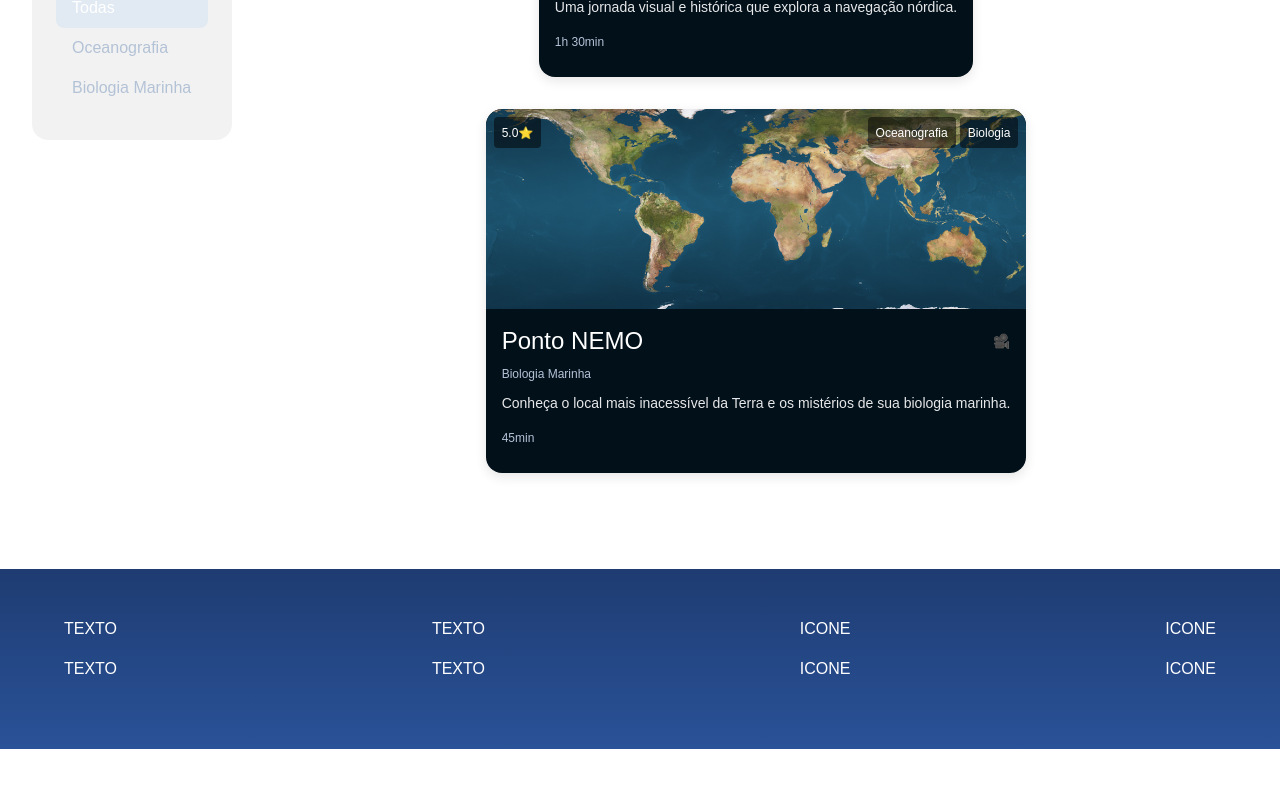
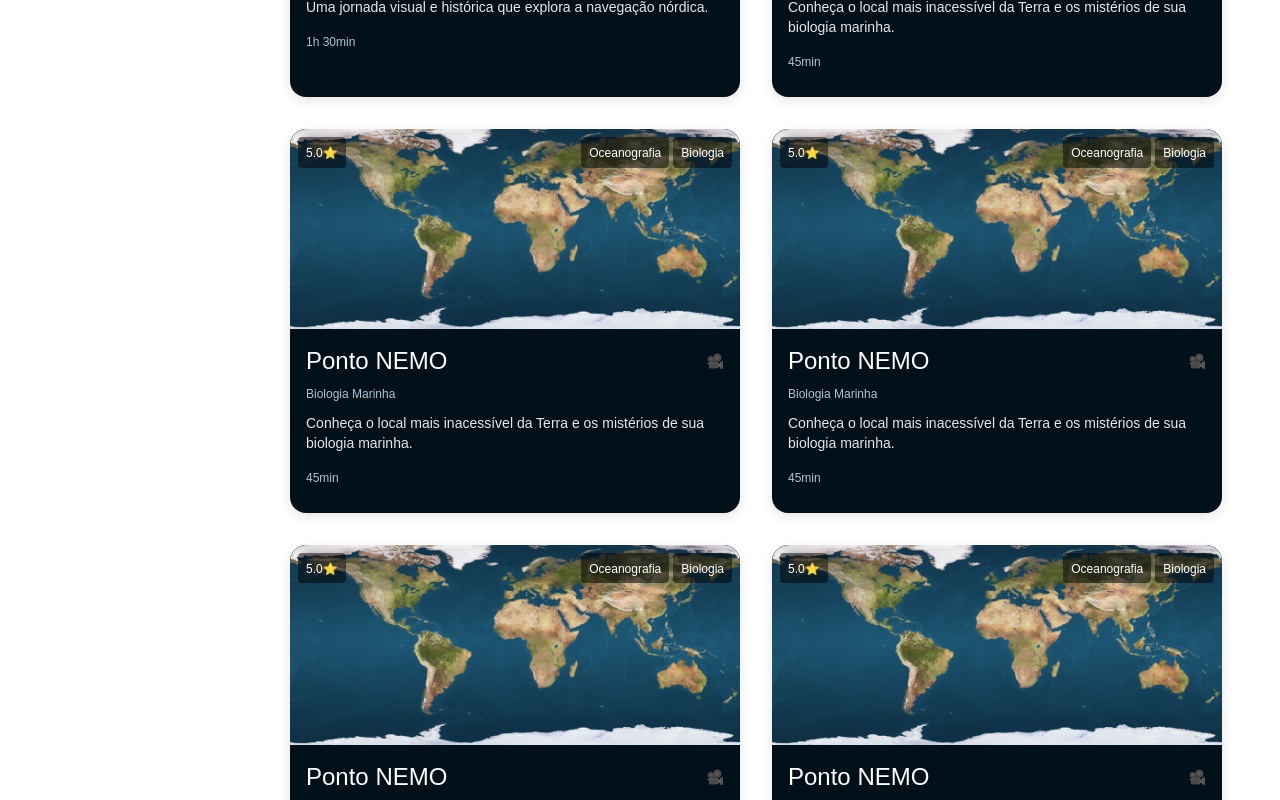
Before and after one commit to agr3w/prot_explorOceno, a React (Vite) app: page /documentaries in a window 1280 px wide. Shown: the part 520-1320 px from the top of the page. Before the commit the page ends 1269 px from the top, so only its background shows below. Built offline with nearby package versions, Linux system fonts and the light colour scheme.

Commit message:
Filtro estático

```diff
--- a/src/components/ContentGridComponents/contentGrid/contentGrid.jsx
+++ b/src/components/ContentGridComponents/contentGrid/contentGrid.jsx
@@ -19,7 +19,7 @@ const StyledCard = styled(Card)(({ theme }) => ({
 }));
 
 const CardMediaWrapper = styled(Box)(({ imageUrl }) => ({
-  height: 200, // Altura fixa para a imagem
+  height: 200,
   width: '100%',
   background: `url(${imageUrl}) center/cover`,
   borderTopLeftRadius: '16px',
@@ -41,9 +41,9 @@ const ContentGrid = ({ title, description, items }) => {
       <Typography variant="h6" color="text.secondary" sx={{ mb: 4 }}>
         {description}
       </Typography>
-      <Grid container spacing={{ xs: 2, sm: 3, md: 4 }} justifyContent="center" alignItems="stretch">
+      <Grid container spacing={{ xs: 2, sm: 3, md: 4 }} justifyContent="center" alignItems="stretch" >
         {items.map((item, index) => (
-          <Grid item xs={12} sm={6} md={4} key={index}>
+          <Grid item xs={12} sm={6} md={4} key={index} sx={{width: '450px'}}>
             <StyledCard>
               <CardMediaWrapper imageUrl={item.imageUrl}>
                 {/* Rótulo de avaliação (rating) */}
--- a/src/content/contentGrid/documentariesContent.js
+++ b/src/content/contentGrid/documentariesContent.js
@@ -23,4 +23,48 @@ export const documentariesData = [
     icon: "🎥",
     duration: "45min"
   },
+  {
+    category: "Biologia Marinha",
+    label: "Ponto NEMO",
+    shortDescription: "Conheça o local mais inacessível da Terra e os mistérios de sua biologia marinha.",
+    link: "link-para-o-documentario",
+    imageUrl: "/src/assets/earthmap1k.jpg", // Adicione o caminho para a sua imagem
+    rating: "5.0",
+    tags: ["Oceanografia", "Biologia"],
+    icon: "🎥",
+    duration: "45min"
+  },
+  {
+    category: "Biologia Marinha",
+    label: "Ponto NEMO",
+    shortDescription: "Conheça o local mais inacessível da Terra e os mistérios de sua biologia marinha.",
+    link: "link-para-o-documentario",
+    imageUrl: "/src/assets/earthmap1k.jpg", // Adicione o caminho para a sua imagem
+    rating: "5.0",
+    tags: ["Oceanografia", "Biologia"],
+    icon: "🎥",
+    duration: "45min"
+  },
+  {
+    category: "Biologia Marinha",
+    label: "Ponto NEMO",
+    shortDescription: "Conheça o local mais inacessível da Terra e os mistérios de sua biologia marinha.",
+    link: "link-para-o-documentario",
+    imageUrl: "/src/assets/earthmap1k.jpg", // Adicione o caminho para a sua imagem
+    rating: "5.0",
+    tags: ["Oceanografia", "Biologia"],
+    icon: "🎥",
+    duration: "45min"
+  },
+  {
+    category: "Biologia Marinha",
+    label: "Ponto NEMO",
+    shortDescription: "Conheça o local mais inacessível da Terra e os mistérios de sua biologia marinha.",
+    link: "link-para-o-documentario",
+    imageUrl: "/src/assets/earthmap1k.jpg", // Adicione o caminho para a sua imagem
+    rating: "5.0",
+    tags: ["Oceanografia", "Biologia"],
+    icon: "🎥",
+    duration: "45min"
+  },
 ];
--- a/src/pages/ContentPageTemplate.jsx
+++ b/src/pages/ContentPageTemplate.jsx
@@ -28,7 +28,8 @@ export default function ContentPageTemplate({ data, title, description }) {
             minWidth: 200,
             display: { xs: "none", md: "block" },
             marginRight: 4,
-            alignContent: "center",
+            marginTop: 25,
+            alignContent: "flex-start",
           }}
         >
           <CategoryFilter
```
